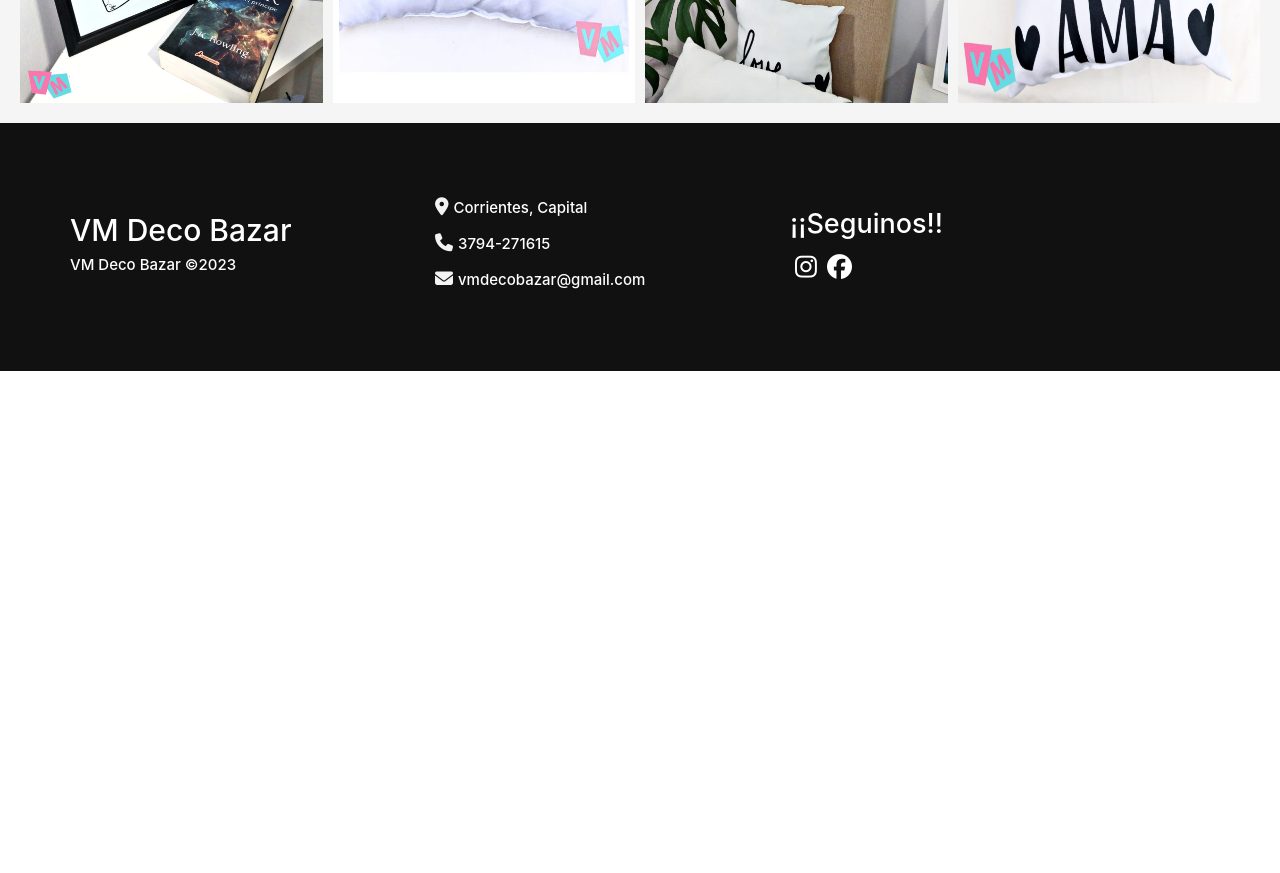
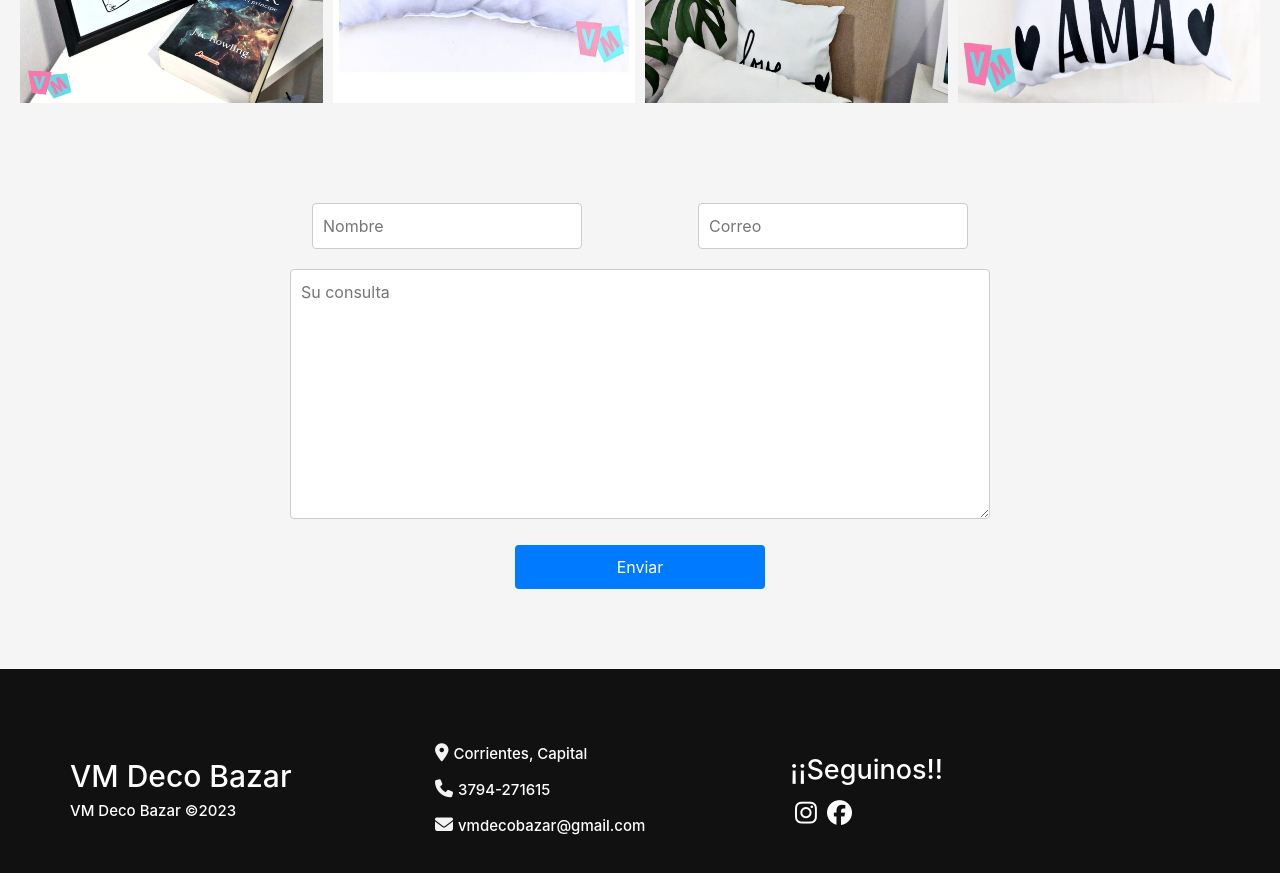
Before and after one commit to maxic93/VM, a React (Create React App) app: page / in a window 1280 px wide. Shown: the part 2560-3433 px from the top of the page. Before the commit the page ends 2931 px from the top, so only its background shows below. Built offline with nearby package versions, Linux system fonts and the light colour scheme; a web font is replaced by a local one.

Commit message:
Formulario agregado

```diff
--- a/package.json
+++ b/package.json
@@ -11,6 +11,7 @@
     "react-dom": "^18.2.0",
     "react-router-dom": "^6.9.0",
     "react-scripts": "5.0.1",
+    "source-map-loader": "^4.0.1",
     "styled-components": "^5.3.10",
     "sweetalert": "^2.1.2",
     "web-vitals": "^2.1.4"
--- /dev/null
+++ b/src/Components/Home/Form/Form.js
@@ -0,0 +1,90 @@
+import React from 'react';
+import styled from 'styled-components';
+
+const Form = () => {
+
+ const Section = styled.section`
+    width: 100%;
+    padding: 60px 60px 60px 60px;
+    background: #f5f5f5;
+ `
+const FormContainer = styled.form`
+  display: flex;
+  flex-direction: column;
+  justify-content: center;
+  align-items: center;
+  width: 70%;
+  margin: 0 auto;
+  padding: 20px;
+  border-radius: 8px;
+`;
+
+const FormGroup = styled.div`
+  margin-bottom: 20px;
+`;
+
+const Input = styled.input`
+  padding: 10px;
+  border-radius: 4px;
+  border: 1px solid #ccc;
+`;
+
+const TextArea = styled.textarea`
+  padding: 10px;
+  border-radius: 4px;
+  border: 1px solid #ccc;
+  resize: vertical;
+  min-height: 250px;
+  width: 700px;
+  @media (max-width: 830px) {
+    width: 250px;
+  }
+`;
+
+const Button = styled.button`
+  padding: 10px 20px;
+  background-color: #007bff;
+  color: #fff;
+  border: none;
+  border-radius: 4px;
+  cursor: pointer;
+  width: 250px;
+`;
+const ContainerData = styled.div`
+    width: 100%;
+    display: flex;
+    justify-content: space-around;
+    flex-wrap: wrap;
+    @media (max-width: 630px) {
+        width: 100%;
+      }
+`
+
+  const handleSubmit = (e) => {
+    alert("su consulta ah sido enviada")
+    console.log(e.target)
+    e.preventDefault();
+
+  };
+
+  return (
+    <Section>
+    <FormContainer onSubmit={handleSubmit}>
+        <ContainerData>
+        <FormGroup>
+        <Input placeholder="Nombre" type="text" id="name" />
+      </FormGroup>
+      <FormGroup>
+        <Input placeholder="Correo" type="email" id="email" />
+      </FormGroup>
+        </ContainerData>
+      <FormGroup>
+        <TextArea placeholder="Su consulta" id="message" />
+      </FormGroup>
+      <Button type="submit">Enviar</Button>
+    </FormContainer>
+    </Section>
+  );
+};
+
+export default Form;
--- a/src/Components/Home/Home.js
+++ b/src/Components/Home/Home.js
@@ -3,6 +3,8 @@ import Banner from './Banner/Banner'
 import Info from './Info/Info'
 import Nosotros from './Nosotros/Nosotros'
 import styled from 'styled-components'
+import Form from './Form/Form'
+
 
 
 const Home = () => {
@@ -15,6 +17,7 @@ const Home = () => {
       <Banner/>
       <Info/>
       <Nosotros/>
+      <Form/>
       </Section>
   )
 }
```
Also changed, not shown: 1 other file (tests, documents, lock files or other folders).
